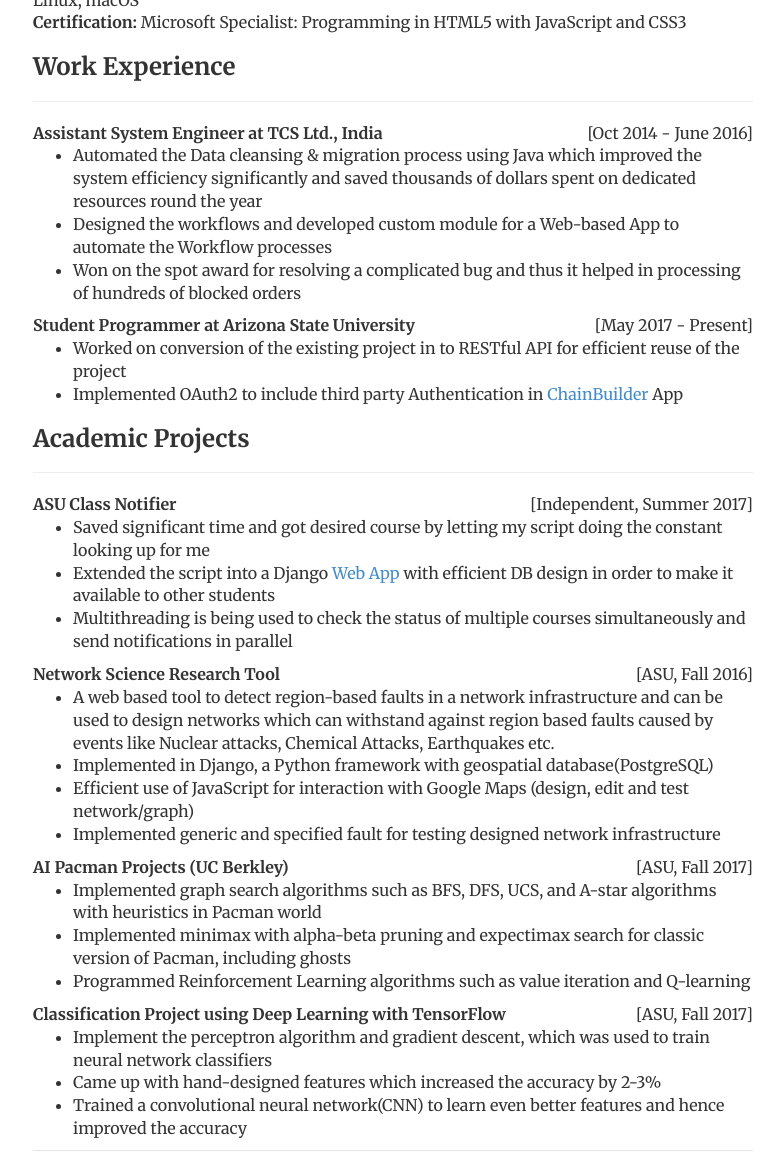
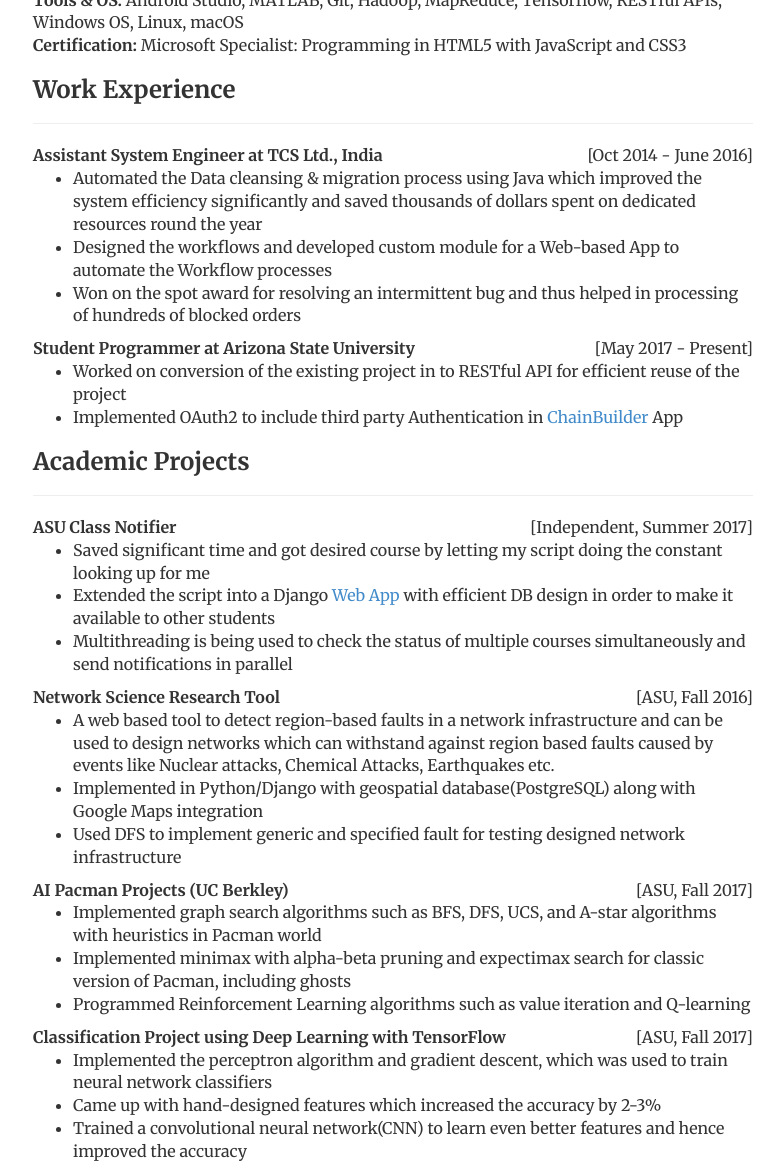
Before and after one commit to ashishsirohi/ashishsirohi.github.io, a Jekyll site: the page built from resume/index.html, in a window 1280 px wide and 1400 px high, scrolled down 876 px, cut to the strip 0-1166 px from the top of the window. Shown: the whole strip, without its empty margins (247-1031 px from the left). Built offline with Jekyll 4.4.1, drawn with Linux system fonts in a browser that asks for light colours; some of the changed text lies outside the part shown.

Commit message:
minor update

```diff
--- a/projects/index.html
+++ b/projects/index.html
@@ -128,7 +128,7 @@ function topFunction() {
 
         <h4>My Contribution/Work</h4>
         <ul>
-          <li>Implement the perceptron algorithm and gradient descent, which was used to train neural network classifiers</li>
+          <li>Implemented the perceptron algorithm and gradient descent, which was used to train neural network classifiers</li>
           <li>Came up with hand-designed features which increased the accuracy by 2-3%</li>
           <li>Trained a convolutional neural network(CNN) to learn even better features and hence improved the accuracy</li>
         </ul>
--- a/resume/index.html
+++ b/resume/index.html
@@ -84,7 +85,7 @@ function topFunction() {
 				<hr>
 				<b>Programming/Scripting Languages & Frameworks: </b>Python, Java, JavaScript, C, jQuery, PHP, HTML, Django, Laravel</br>
 				<b>Databases: </b>My SQL, PostgreSQL, SQLite, MongoDB</br>
-				<b>Tools & OS: </b>Android Studio, MATLAB, Git, Hadoop, RESTful APIs, TensorFlow, Windows OS, Linux, macOS</br>
+				<b>Tools & OS: </b>Android Studio, MATLAB, Git, Hadoop, MapReduce, Tensorflow, RESTful APIs, Windows OS, Linux, macOS</br>
 				<b>Certification: </b>Microsoft Specialist: Programming in HTML5 with JavaScript and CSS3</br>
 
 
@@ -96,7 +97,7 @@ function topFunction() {
 				<ul>
 					<li>Automated the Data cleansing & migration process using Java which improved the system efficiency significantly and saved thousands of dollars spent on dedicated resources round the year</li>
 					<li>Designed the workflows and developed custom module for a Web-based App to automate the Workflow processes</li>
-					<li>Won on the spot award for resolving a complicated bug and thus it helped in processing of hundreds of blocked orders</li>
+					<li>Won on the spot award for resolving an intermittent bug and thus helped in processing of hundreds of blocked orders</li>
 				</ul>
 
 				<div style="float: left"><b>Student Programmer at Arizona State University</b></div>
@@ -122,9 +123,8 @@ function topFunction() {
 				</br>
 				<ul>
 					<li>A web based tool to detect region-based faults in a network infrastructure and can be used to design networks which can withstand against region based faults caused by events like Nuclear attacks, Chemical Attacks, Earthquakes etc.</li>
-					<li>Implemented in Django, a Python framework with geospatial database(PostgreSQL)</li>
-					<li>Efficient use of JavaScript for interaction with Google Maps (design, edit and test network/graph)</li>
-					<li>Implemented generic and specified fault for testing designed network infrastructure</li>
+					<li>Implemented in Python/Django with geospatial database(PostgreSQL) along with Google Maps integration</li>
+					<li>Used DFS to implement generic and specified fault for testing designed network infrastructure</li>
 				</ul>
 
 				<div style="float: left"><b>AI Pacman Projects (UC Berkley)</b></div>
```
Also changed, not shown: other parts of resume/index.html (+2 -1 lines), 1 other file.
